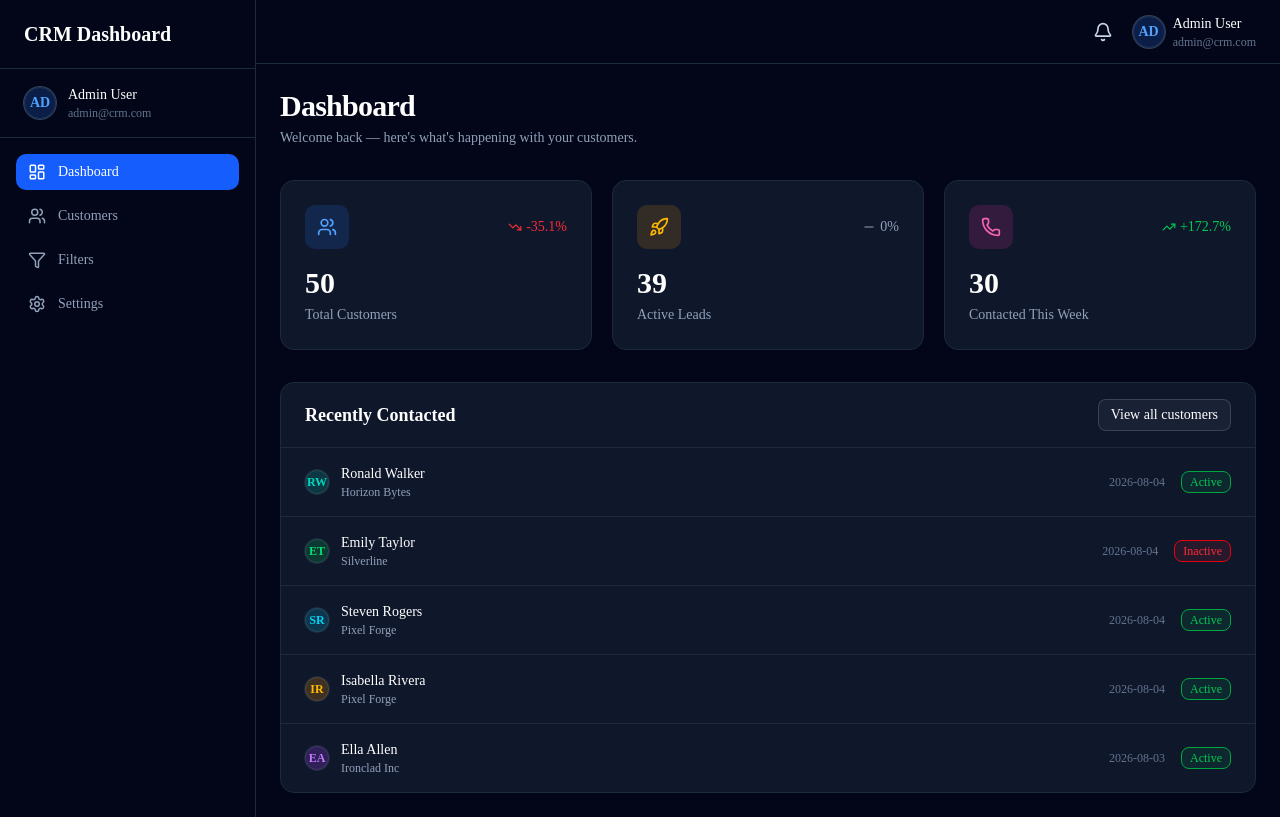
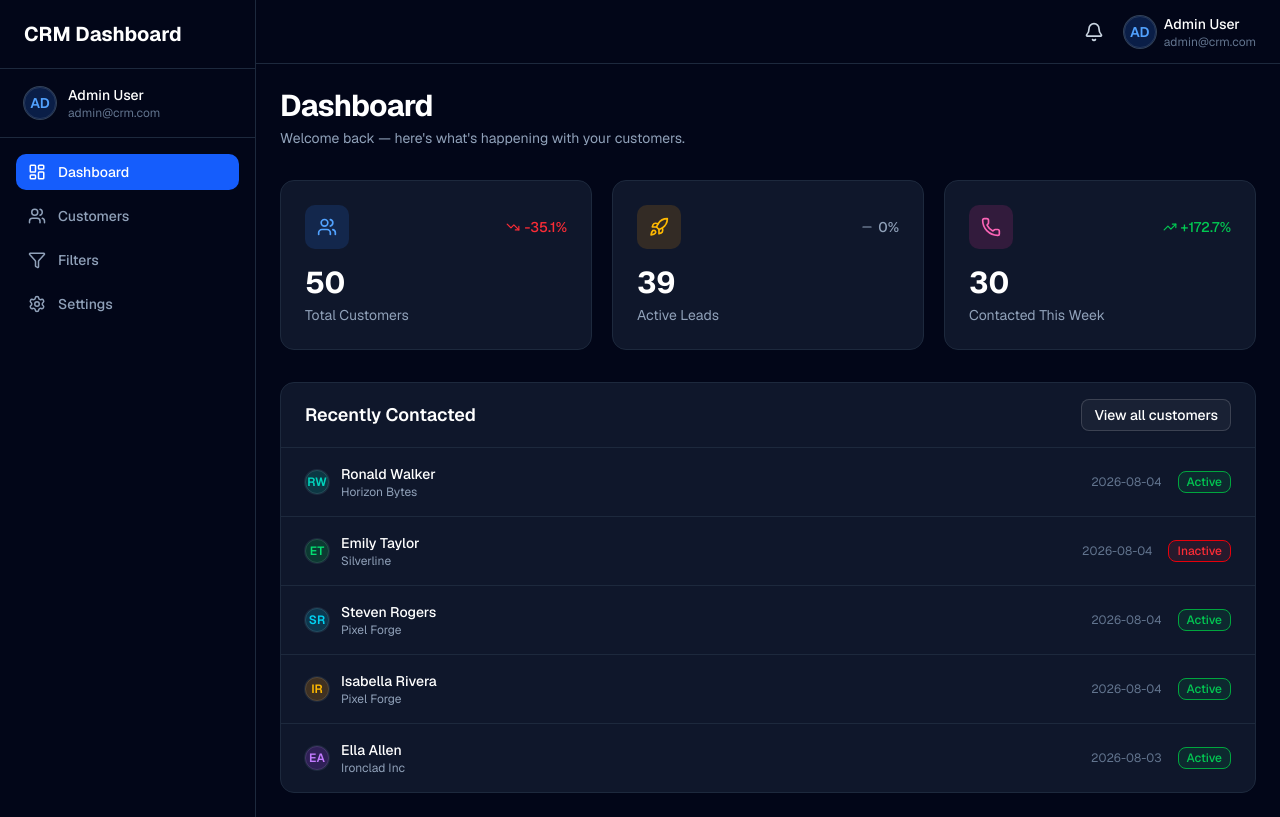
Before and after one commit to venkateshmacherla/advanced-crm-dashboard, a Next.js app: page / in a window 1280 px wide. Built offline with nearby package versions, Linux system fonts and the light colour scheme.

Commit message:
feat: complete advanced CRM dashboard assignment

```diff
--- a/src/app/globals.css
+++ b/src/app/globals.css
@@ -120,6 +120,7 @@
 @layer base {
   * {
     @apply border-border outline-ring/50;
+    cursor: default;
   }
   body {
     @apply bg-background text-foreground;
@@ -127,4 +128,31 @@
   html {
     @apply font-sans;
   }
+  /* Restore correct cursors for interactive elements */
+  a,
+  button,
+  [role="button"],
+  label[for],
+  select,
+  summary {
+    cursor: pointer;
+  }
+  input,
+  textarea,
+  [contenteditable] {
+    cursor: text;
+  }
+  input[type="checkbox"],
+  input[type="radio"] {
+    cursor: pointer;
+  }
+  [disabled],
+  [aria-disabled="true"] {
+    cursor: not-allowed;
+  }
 }
+
+html,
+body {
+  font-family: var(--font-geist-sans), sans-serif;
+}
```
